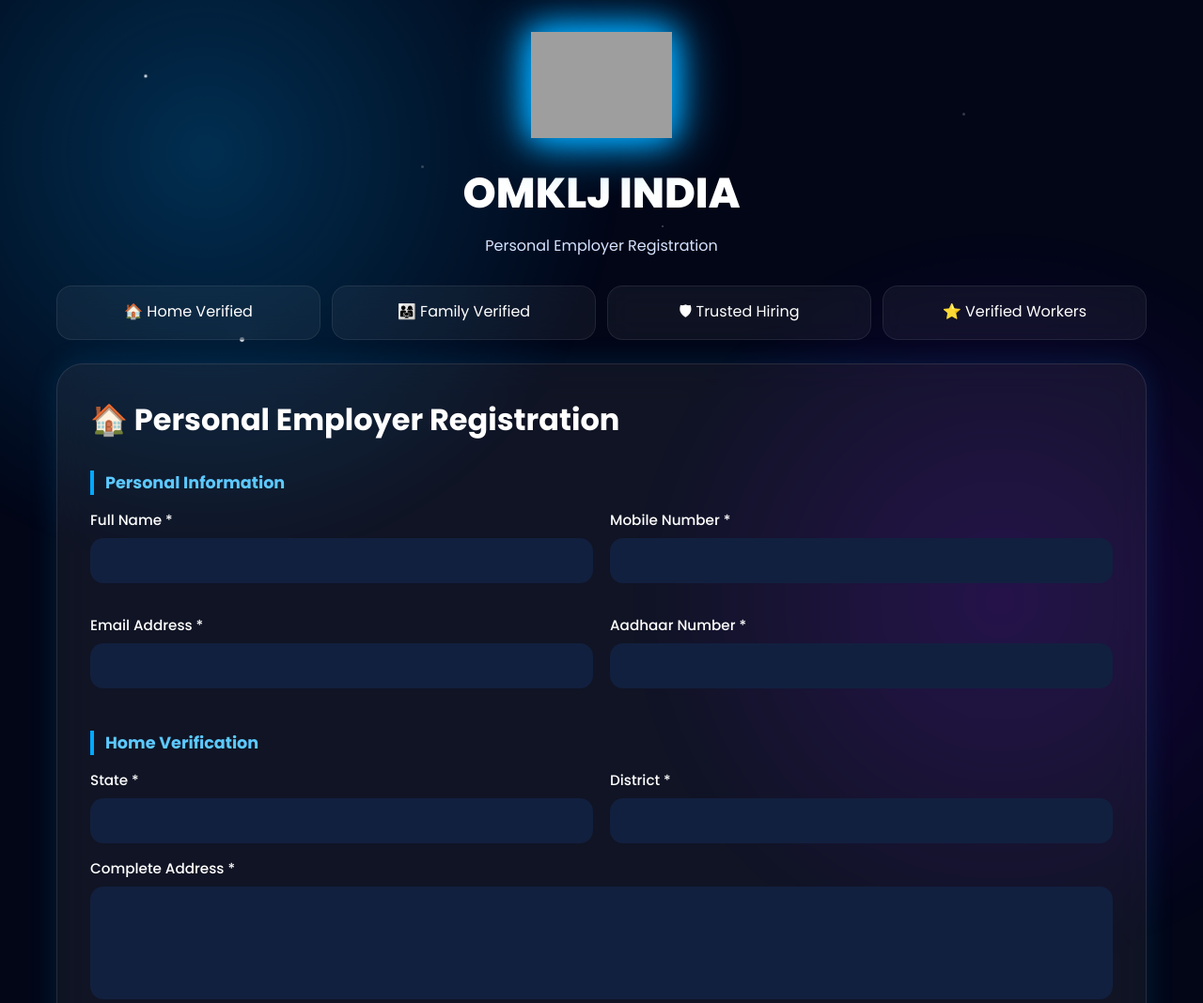
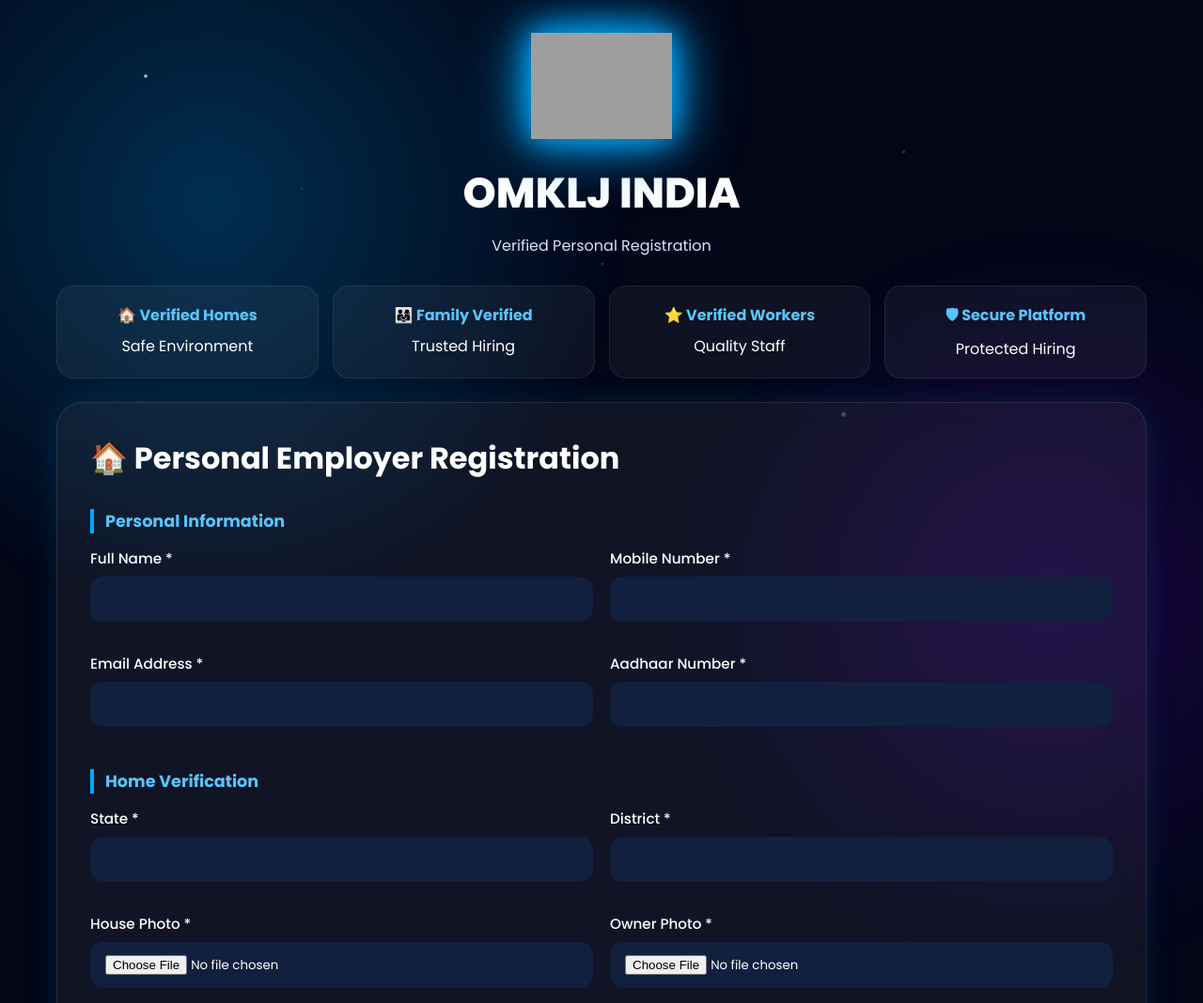
Before and after one commit to contactomkljglobal-collab/omklj-global, a website: page personal-register.html in a window 1280 px wide. Shown: the top 1068 px of the page at 94% size. Drawn offline with Linux system fonts and the light colour scheme; grey boxes are pictures that could not be loaded.

Commit message:
Update personal-register.html

```diff
--- a/personal-register.html
+++ b/personal-register.html
@@ -4,9 +4,13 @@
 <head>
 
 <meta charset="UTF-8">
-<meta name="viewport" content="width=device-width, initial-scale=1.0">
 
-<title>OMKLJ India - Personal Employer Registration</title>
+<meta name="viewport"
+content="width=device-width, initial-scale=1.0">
+
+<title>
+OMKLJ INDIA - Personal Registration
+</title>
 
 <link href="https://fonts.googleapis.com/css2?family=Poppins:wght@300;400;500;600;700;800&display=swap" rel="stylesheet">
 
@@ -19,16 +23,17 @@ box-sizing:border-box;
 font-family:'Poppins',sans-serif;
 }
 
-html{
-scroll-behavior:smooth;
-}
+body{
 
-body{
 background:#020617;
 color:white;
+
+min-height:100vh;
+
 overflow-x:hidden;
-min-height:100vh;
+
 position:relative;
+
 }
 
 /* ======================
@@ -53,13 +58,14 @@ rgba(0,170,255,.25),
 transparent 70%
 );
 
-top:-300px;
+top:-250px;
 left:-250px;
 
 animation:
-orbOne 20s ease-in-out infinite alternate;
+orbOne 18s ease-in-out infinite alternate;
 
 z-index:-4;
+
 }
 
 body::after{
@@ -76,17 +82,18 @@ border-radius:50%;
 background:
 radial-gradient(
 circle,
-rgba(130,0,255,.18),
+rgba(128,0,255,.18),
 transparent 70%
 );
 
 bottom:-250px;
-right:-200px;
+right:-250px;
 
 animation:
 orbTwo 22s ease-in-out infinite alternate;
 
 z-index:-4;
+
 }
 
 @keyframes orbOne{
@@ -96,7 +103,7 @@ transform:translate(0,0);
 }
 
 100%{
-transform:translate(150px,100px);
+transform:translate(150px,90px);
 }
 
 }
@@ -108,7 +115,7 @@ transform:translate(0,0);
 }
 
 100%{
-transform:translate(-150px,-100px);
+transform:translate(-140px,-100px);
 }
 
 }
@@ -118,30 +125,97 @@ transform:translate(-150px,-100px);
 ====================== */
 
 .stars{
+
 position:fixed;
+
 top:0;
 left:0;
+
 width:100%;
 height:100%;
+
 pointer-events:none;
+
 z-index:-3;
+
 }
 
 .star{
+
 position:absolute;
+
 background:white;
+
 border-radius:50%;
-animation:twinkle infinite;
+
+animation:
+twinkle infinite;
+
 }
 
-.star:nth-child(1){top:10%;left:12%;width:2px;height:2px;animation-duration:4s;}
-.star:nth-child(2){top:15%;left:80%;width:3px;height:3px;animation-duration:5s;}
-.star:nth-child(3){top:30%;left:55%;width:2px;height:2px;animation-duration:6s;}
-.star:nth-child(4){top:45%;left:20%;width:3px;height:3px;animation-duration:4s;}
-.star:nth-child(5){top:60%;left:85%;width:2px;height:2px;animation-duration:5s;}
-.star:nth-child(6){top:75%;left:40%;width:3px;height:3px;animation-duration:6s;}
-.star:nth-child(7){top:88%;left:70%;width:2px;height:2px;animation-duration:4s;}
-.star:nth-child(8){top:22%;left:35%;width:3px;height:3px;animation-duration:5s;}
+.star:nth-child(1){
+top:10%;
+left:12%;
+width:2px;
+height:2px;
+animation-duration:4s;
+}
+
+.star:nth-child(2){
+top:20%;
+left:75%;
+width:3px;
+height:3px;
+animation-duration:5s;
+}
+
+.star:nth-child(3){
+top:35%;
+left:50%;
+width:2px;
+height:2px;
+animation-duration:6s;
+}
+
+.star:nth-child(4){
+top:60%;
+left:25%;
+width:3px;
+height:3px;
+animation-duration:4s;
+}
+
+.star:nth-child(5){
+top:75%;
+left:80%;
+width:2px;
+height:2px;
+animation-duration:5s;
+}
+
+.star:nth-child(6){
+top:85%;
+left:40%;
+width:3px;
+height:3px;
+animation-duration:6s;
+}
+
+.star:nth-child(7){
+top:25%;
+left:25%;
+width:2px;
+height:2px;
+animation-duration:5s;
+}
+
+.star:nth-child(8){
+top:55%;
+left:70%;
+width:3px;
+height:3px;
+animation-duration:4s;
+}
 
 @keyframes twinkle{
 
@@ -167,11 +241,17 @@ transform:scale(1);
 ====================== */
 
 .container{
+
 max-width:1200px;
+
 margin:auto;
+
 padding:40px 20px;
+
 position:relative;
+
 z-index:2;
+
 }
 
 /* ======================
@@ -179,37 +259,51 @@ z-index:2;
 ====================== */
 
 .logo-section{
+
 text-align:center;
+
 margin-bottom:30px;
-animation:fadeUp 1s ease;
+
+animation:
+fadeUp 1s ease;
+
 }
 
 .logo-section img{
+
 width:150px;
 
 filter:
 drop-shadow(0 0 15px #00aaff)
-drop-shadow(0 0 25px #00aaff);
+drop-shadow(0 0 30px #00aaff);
 
 animation:
 logoFloat 4s ease-in-out infinite;
+
 }
 
 .logo-section h1{
+
 font-size:2.8rem;
+
 margin-top:12px;
+
 font-weight:800;
+
 }
 
 .logo-section p{
+
 margin-top:10px;
+
 color:#d7e4ff;
+
 }
 
 @keyframes logoFloat{
 
 50%{
-transform:translateY(-12px);
+transform:translateY(-10px);
 }
 
 }
@@ -228,30 +322,62 @@ transform:translateY(0);
 
 }
 
-  /* ======================
+   /* ======================
    BENEFITS
 ====================== */
 
 .benefits{
+
 display:grid;
-grid-template-columns:repeat(4,1fr);
-gap:12px;
+
+grid-template-columns:
+repeat(4,1fr);
+
+gap:15px;
+
 margin-bottom:25px;
+
 }
 
 .benefit{
-background:rgba(255,255,255,.05);
-border:1px solid rgba(255,255,255,.08);
-backdrop-filter:blur(14px);
-padding:14px;
-border-radius:16px;
+
+background:
+rgba(255,255,255,.05);
+
+border:
+1px solid rgba(255,255,255,.08);
+
+backdrop-filter:
+blur(15px);
+
+padding:18px;
+
+border-radius:18px;
+
 text-align:center;
+
 transition:.3s;
+
 }
 
 .benefit:hover{
-transform:translateY(-6px);
-box-shadow:0 0 20px rgba(0,170,255,.25);
+
+transform:
+translateY(-6px);
+
+box-shadow:
+0 0 20px rgba(0,170,255,.25);
+
+}
+
+.benefit h3{
+
+font-size:1rem;
+
+margin-bottom:8px;
+
+color:#59c5ff;
+
 }
 
 /* ======================
@@ -259,96 +385,164 @@ box-shadow:0 0 20px rgba(0,170,255,.25);
 ====================== */
 
 .form-card{
-background:rgba(255,255,255,.06);
-border:1px solid rgba(255,255,255,.1);
-backdrop-filter:blur(20px);
+
+background:
+rgba(255,255,255,.06);
+
+border:
+1px solid rgba(255,255,255,.1);
+
+backdrop-filter:
+blur(20px);
+
 border-radius:28px;
+
 padding:35px;
-box-shadow:0 0 30px rgba(0,170,255,.15);
-animation:fadeUp 1.3s ease;
+
+box-shadow:
+0 0 30px rgba(0,170,255,.15);
+
 }
 
 .form-card h2{
+
 font-size:2rem;
+
 margin-bottom:10px;
+
 }
 
 .section-title{
+
 margin-top:30px;
+
 margin-bottom:15px;
+
 font-size:1.1rem;
+
 font-weight:700;
-color:#5cc9ff;
-border-left:4px solid #00aaff;
+
+color:#59c5ff;
+
+border-left:
+4px solid #00aaff;
+
 padding-left:12px;
+
 }
 
 .grid{
+
 display:grid;
-grid-template-columns:1fr 1fr;
+
+grid-template-columns:
+1fr 1fr;
+
 gap:18px;
+
 }
 
 .field{
+
 display:flex;
+
 flex-direction:column;
+
 margin-bottom:15px;
+
 }
 
 label{
+
 margin-bottom:8px;
+
 font-size:.95rem;
+
 font-weight:500;
+
 }
 
 input,
 select,
 textarea{
+
 width:100%;
+
 padding:14px 16px;
+
 border:none;
+
 outline:none;
+
 border-radius:14px;
+
 background:#12203f;
+
 color:white;
+
 transition:.3s;
+
 }
 
 textarea{
+
+height:120px;
+
 resize:none;
-height:120px;
+
 }
 
 input:focus,
 select:focus,
 textarea:focus{
+
 box-shadow:
 0 0 0 2px #00aaff,
 0 0 20px rgba(0,170,255,.25);
+
 }
 
 .notice{
+
 background:#12203f;
+
 padding:18px;
+
 border-radius:16px;
+
 margin-top:18px;
+
 line-height:1.8;
-border-left:4px solid #00aaff;
+
+border-left:
+4px solid #00aaff;
+
 }
 
 .notice h3{
+
 margin-bottom:10px;
-color:#5cc9ff;
+
+color:#59c5ff;
+
 }
 
 .submit-btn{
+
 width:100%;
+
 padding:18px;
+
 margin-top:25px;
+
 border:none;
+
 border-radius:16px;
+
 font-size:1rem;
+
 font-weight:700;
+
 cursor:pointer;
 
 background:
@@ -364,13 +558,22 @@ box-shadow:
 0 0 25px rgba(0,170,255,.4);
 
 transition:.3s;
+
 }
 
 .submit-btn:hover{
-transform:translateY(-4px);
+
+transform:
+translateY(-4px);
+
 box-shadow:
 0 0 35px rgba(0,170,255,.6);
+
 }
+
+/* ======================
+   MOBILE
+====================== */
 
 @media(max-width:768px){
 
@@ -387,7 +590,8 @@ font-size:1.9rem;
 }
 
 .benefits{
-grid-template-columns:1fr 1fr;
+grid-template-columns:
+1fr 1fr;
 }
 
 .grid{
@@ -433,7 +637,7 @@ alt="OMKLJ Logo"
 <h1>OMKLJ INDIA</h1>
 
 <p>
-Personal Employer Registration
+Verified Personal Registration
 </p>
 
 </div>
@@ -441,19 +645,23 @@ Personal Employer Registration
 <div class="benefits">
 
 <div class="benefit">
-🏠 Home Verified
+<h3>🏠 Verified Homes</h3>
+Safe Environment
 </div>
 
 <div class="benefit">
-👨‍👩‍👧 Family Verified
+<h3>👨‍👩‍👧 Family Verified</h3>
+Trusted Hiring
 </div>
 
 <div class="benefit">
-🛡 Trusted Hiring
+<h3>⭐ Verified Workers</h3>
+Quality Staff
 </div>
 
 <div class="benefit">
-⭐ Verified Workers
+<h3>🛡 Secure Platform</h3>
+Protected Hiring
 </div>
 
 </div>
@@ -468,7 +676,7 @@ Personal Employer Registration
 Personal Information
 </div>
 
-  <div class="grid">
+   <div class="grid">
 
 <div class="field">
 <label>Full Name *</label>
@@ -508,25 +716,21 @@ Home Verification
 <input type="text" class="protected-input">
 </div>
 
-</div>
-
-<div class="field">
-<label>Complete Address *</label>
-<textarea class="protected-input"></textarea>
-</div>
-
-<div class="grid">
-
 <div class="field">
 <label>House Photo *</label>
 <input type="file">
 </div>
 
 <div class="field">
-<label>Employer Photo *</label>
+<label>Owner Photo *</label>
 <input type="file">
 </div>
 
+</div>
+
+<div class="field">
+<label>Complete Address *</label>
+<textarea class="protected-input"></textarea>
 </div>
 
 <div class="section-title">
@@ -546,8 +750,8 @@ Hiring Requirement
 <option>Cook</option>
 <option>Caretaker</option>
 <option>Elderly Care Assistant</option>
+<option>Baby Care Assistant</option>
 <option>Housekeeper</option>
-<option>Baby Care Assistant</option>
 <option>Gardener</option>
 
 <option value="other">
@@ -577,7 +781,6 @@ Describe Requirement
 
 <input
 type="text"
-id="otherInput"
 class="protected-input"
 maxlength="100"
 placeholder="Maximum 100 characters"
@@ -611,7 +814,7 @@ placeholder="Maximum 100 characters"
 
 <div class="field">
 
-<label>Expected Joining Date *</label>
+<label>Joining Date *</label>
 
 <input type="date">
 
@@ -619,7 +822,7 @@ placeholder="Maximum 100 characters"
 
 <div class="field">
 
-<label>Family Members At Home</label>
+<label>Family Members *</label>
 
 <input type="number">
 
@@ -633,33 +836,32 @@ placeholder="Maximum 100 characters"
 OMKLJ Content Policy
 </h3>
 
-Adult services, illegal activities,
-child labour, drugs,
-weapons, gambling,
-and external contact details
-are strictly prohibited.
-
-Violations may result in account suspension
-or permanent removal.
+Adult services,
+illegal activities,
+child labour,
+drugs,
+weapons,
+gambling,
+and external contact details are prohibited.
 
 </div>
 
 <div class="notice">
 
 <h3>
-Personal Employer Safety Policy
+Personal Safety Notice
 </h3>
 
-All workers should be treated respectfully.
+Workers must be treated respectfully.
 
-OMKLJ may suspend accounts involved in fraud,
-harassment,
-abuse,
-or false information.
+Fraud, abuse, harassment,
+or false information may result in account suspension.
 
 </div>
 
-<button class="submit-btn">
+<button
+class="submit-btn"
+onclick="window.location.href='personal-dashboard.html'">
 
 Register Personal Employer →
 
@@ -672,23 +874,31 @@ Register Personal Employer →
 <script>
 
 /* ======================
-   OTHER FIELD
+   OTHER REQUIREMENT
 ====================== */
 
 const workerType =
-document.getElementById("workerType");
+document.getElementById(
+"workerType"
+);
 
 const otherField =
-document.getElementById("otherField");
+document.getElementById(
+"otherField"
+);
 
 workerType.addEventListener(
 "change",
 function(){
 
 if(this.value==="other"){
+
 otherField.style.display="block";
+
 }else{
+
 otherField.style.display="none";
+
 }
 
 }
@@ -748,7 +958,8 @@ const blockedWords = [
 
 function containsBlockedContent(text){
 
-const value = text.toLowerCase();
+const value =
+text.toLowerCase();
 
 for(let word of blockedWords){
 
@@ -780,17 +991,10 @@ this.value
 ){
 
 alert(
-"Invalid content detected. Please enter valid information."
+"Invalid content detected."
 );
 
 this.value="";
-
-}
-
-if(this.value.length > 100){
-
-this.value =
-this.value.substring(0,100);
 
 }
 
```
